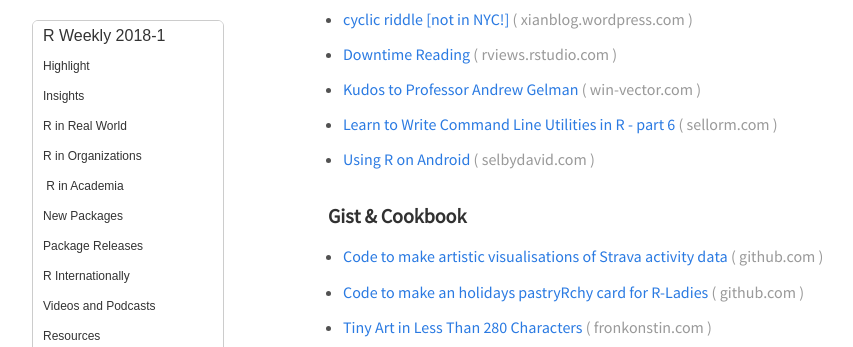
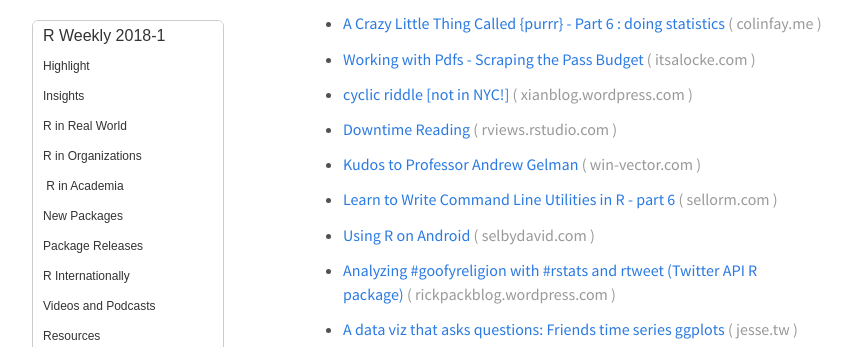
Before and after one commit to rweekly/rweekly.org, a Jekyll site: the page built from draft.md, in a window 1280 px wide and 900 px high, scrolled down 2486 px, cut to the strip 0-347 px from the top of the window. Shown: the whole strip, without its empty margins (32-885 px from the left). Built offline with Jekyll 4.4.1, drawn with Linux system fonts in a browser that asks for light colours; emoji names are drawn with the system emoji font; comment, search, counter and statistics services are not loaded; some of the changed text lies outside the part shown.

Commit message:
Update draft.md

```diff
--- a/draft.md
+++ b/draft.md
@@ -118,6 +120,10 @@
 + [Learn to Write Command Line Utilities in R - part 6](http://blog.sellorm.com/2017/12/30/command-line-utilities-in-r-pt-6/)
 
 + [Using R on Android](http://selbydavid.com/2017/12/29/r-android/)
+
++ [Analyzing #goofyreligion with #rstats and rtweet (Twitter API R package)](https://rickpackblog.wordpress.com/2017/12/26/analyzing-goofyreligion-with-rstats-and-rtweet-twitter-api-r-package/)
+
++ [A data viz that asks questions: Friends time series ggplots](https://jesse.tw/post/friends-time-series-ggplots/)
 
 ### Gist & Cookbook
 
```
Also changed, not shown: other parts of draft.md (+3 -1 lines).
